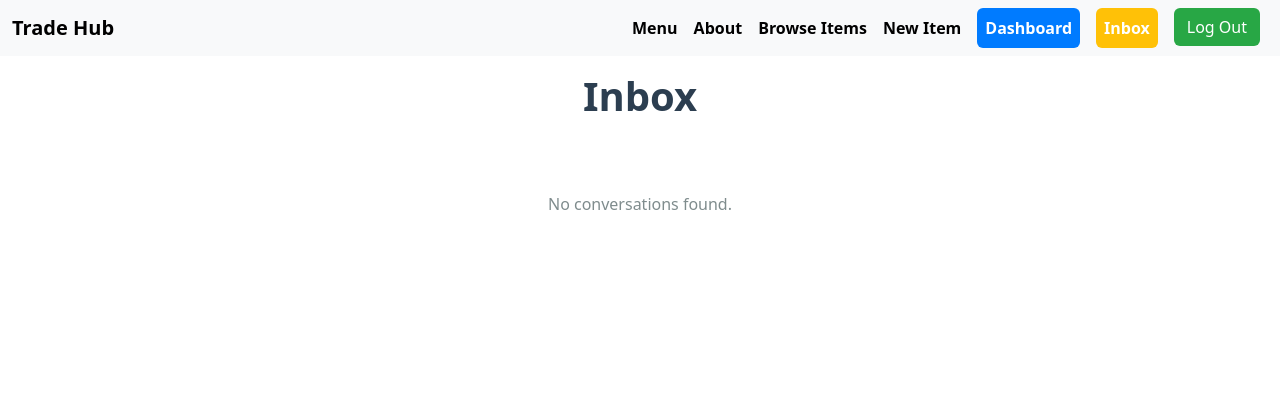
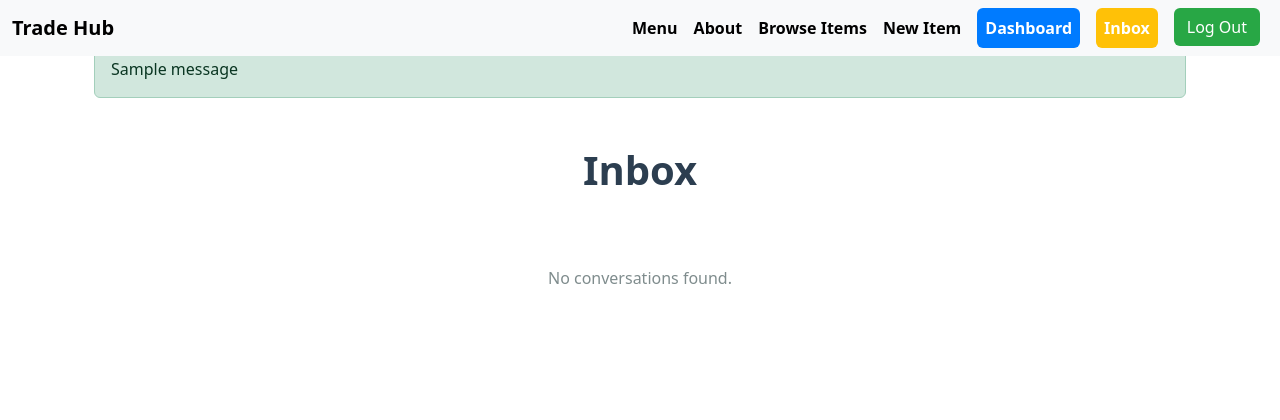
Before and after one commit to laminsaidy/TradingAppPP5, a Django app: page /conversation/inbox/ in a window 1280 px wide. Shown: the top 420 px of the page. Run offline with Django 5.2, Linux system fonts and the light colour scheme; a user stored in the database is signed in; tables that the repository leaves empty hold one stand-in row (values such as "Sample post"); one stand-in notice (Sample message) is shown.

Commit message:
add admin, inbox and 404.png in the static/images folder and add a success sign up message

```diff
--- a/products/templates/products/base.html
+++ b/products/templates/products/base.html
@@ -282,6 +282,15 @@
 
       <!-- Main Content -->
       <div class="content container mt-4">
+        {% if messages %}
+          <div class="container mt-3">
+            {% for message in messages %}
+              <div class="alert alert-{{ message.tags }}">
+                {{ message }}
+              </div>
+            {% endfor %}
+          </div>
+        {% endif %}
         {% block content %} {% endblock %}
       </div>
 
```
Also changed, not shown: products/views.py (+2 -5 lines), static/images/404.png (added), static/images/Admin.png (added), static/images/Inbox.png (added).
